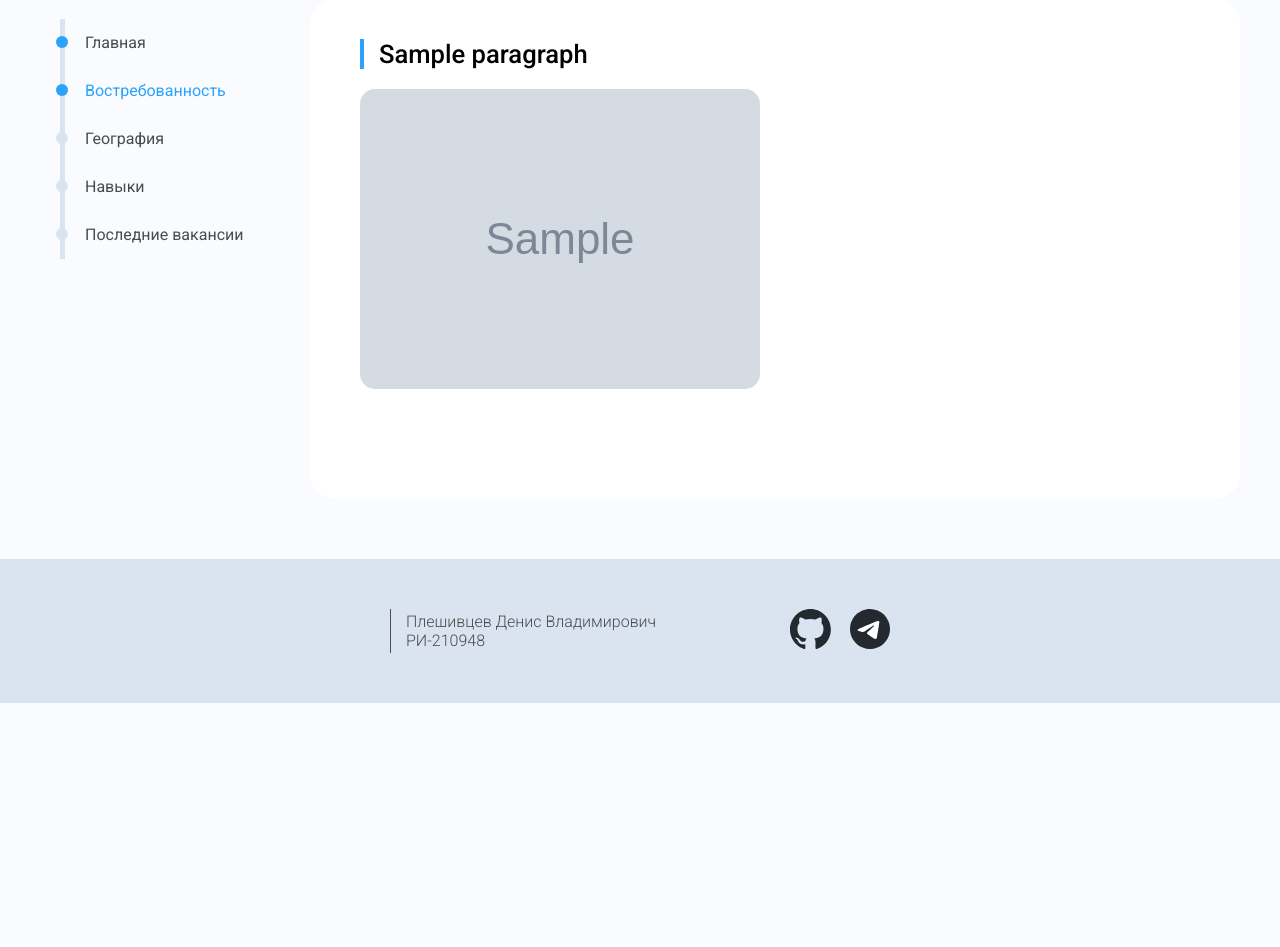
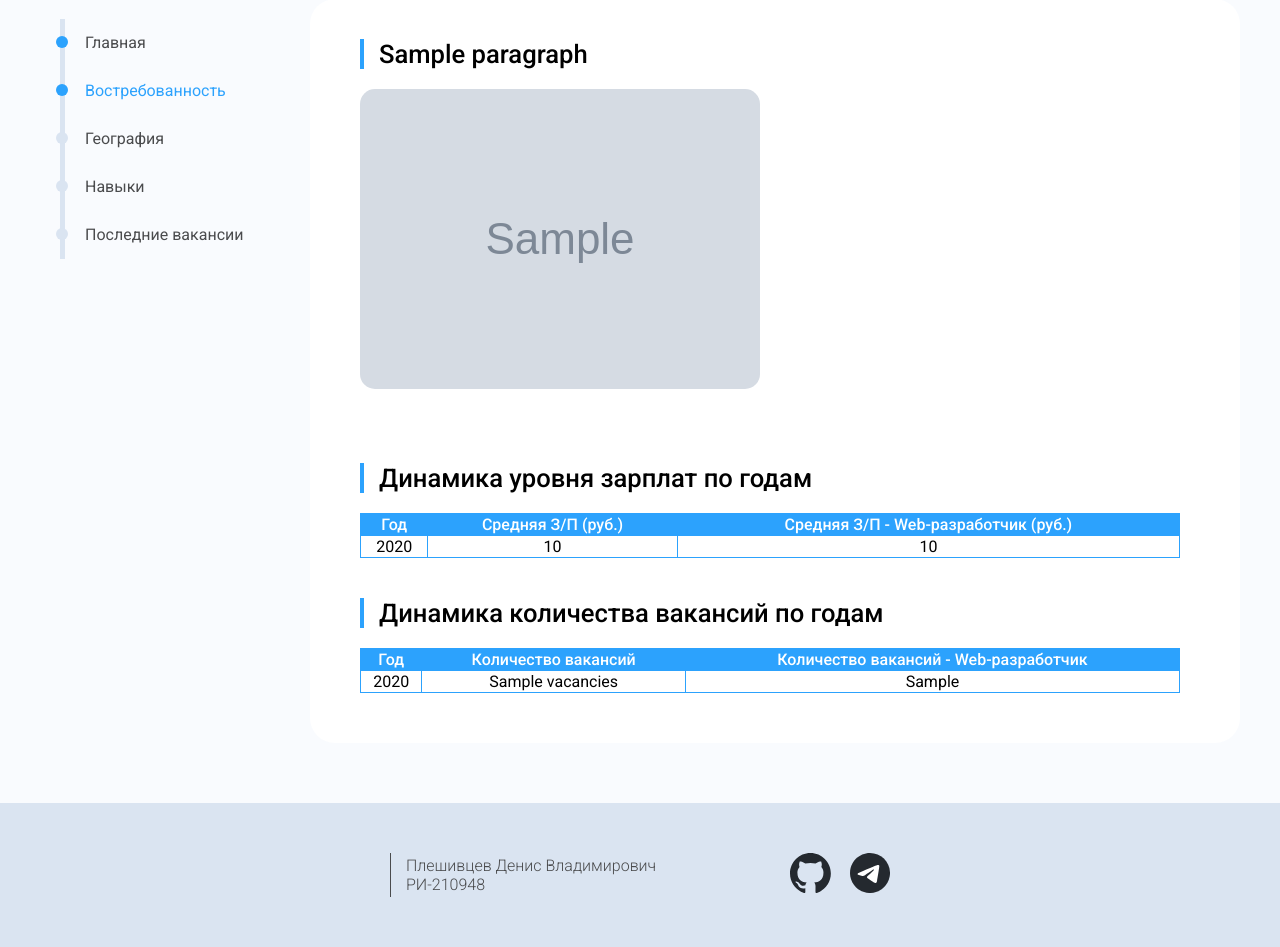
Before and after one commit to FleshM/Django, a Django app: template templates/demand.html in a window 1280 px wide. Shown: the part 126-1073 px from the top of the page. Before the commit the page ends 829 px from the top, so only its background shows below. Run offline with Django 3.2, Linux system fonts and the light colour scheme; the template is opened without the code that fills it: most values are stand-ins (such as "Sample title", 1, 10 or a date in 2020); grey boxes marked "Sample" are stand-in pictures.

Commit message:
demand page content

```diff
--- a/app1/admin.py
+++ b/app1/admin.py
@@ -1,6 +1,7 @@
 from django.contrib import admin
-from app1.models import DemandPage, Paragraph
+from app1.models import DemandPage, Paragraph, AnalyticsByYear
 
 
 admin.site.register(Paragraph)
 admin.site.register(DemandPage)
+admin.site.register(AnalyticsByYear)
--- a/app1/static/css/main-content.css
+++ b/app1/static/css/main-content.css
@@ -39,3 +39,19 @@
     max-width: 100%;
     margin-bottom: 30px;
 }
+
+.main-content table {
+    width: 100%;
+    border-collapse: collapse;
+    border-color: #2CA2FD;
+}
+
+.main-content th {
+    background: #2CA2FD;
+    color: white;
+    font-weight: 500;
+}
+
+.main-content td {
+    text-align: center;
+}
--- a/app1/views.py
+++ b/app1/views.py
@@ -1,5 +1,5 @@
 from django.shortcuts import render
-from app1.models import Paragraph, DemandPage
+from app1.models import Paragraph, DemandPage, AnalyticsByYear
 
 
 def index_page(request):
@@ -11,7 +11,8 @@ def index_page(request):
 
 def demand_page(request):
     data = {
-        'paragraphs': DemandPage.objects.all()
+        'paragraphs': DemandPage.objects.all(),
+        'analytics': AnalyticsByYear.objects.all()
     }
     return render(request, 'demand.html', context=data)
 
--- a/templates/demand.html
+++ b/templates/demand.html
@@ -39,7 +39,30 @@
                         {% if p.image.url|length > 0 %}
                             <img src="{{ p.image.url }}" alt="{{ p.title }}">
                         {% endif %}
-                    {% endfor %}                {% endblock %}
+                    {% endfor %}
+                <h2>Динамика уровня зарплат по годам</h2>
+                <table border="1">
+                    <tr>
+                        <th>Год</th>
+                        <th>Средняя З/П (руб.)</th>
+                        <th>Средняя З/П - Web-разработчик (руб.)</th>
+                    </tr>
+                    {% for row in analytics %}
+                        <tr><td>{{ row.year }}</td><td>{{ row.average_salary}}</td><td>{{ row.average_salary_web}}</td></tr>
+                    {% endfor %}
+                </table>
+                <h2>Динамика количества вакансий по годам</h2>
+                <table border="1">
+                <tr>
+                    <th>Год</th>
+                    <th>Количество вакансий</th>
+                    <th>Количество вакансий - Web-разработчик</th>
+                </tr>
+                    {% for row in analytics %}
+                        <tr><td>{{ row.year }}</td><td>{{ row.vacancies}}</td><td>{{ row.vacancies_web}}</td></tr>
+                    {% endfor %}
+                </table>
+                {% endblock %}
             </div>
         </div>
     </main>
```
Also changed, not shown: app1/models.py (+15 -0 lines), app1/migrations/0008_analyticsbyyear.py (added), db.sqlite3.
